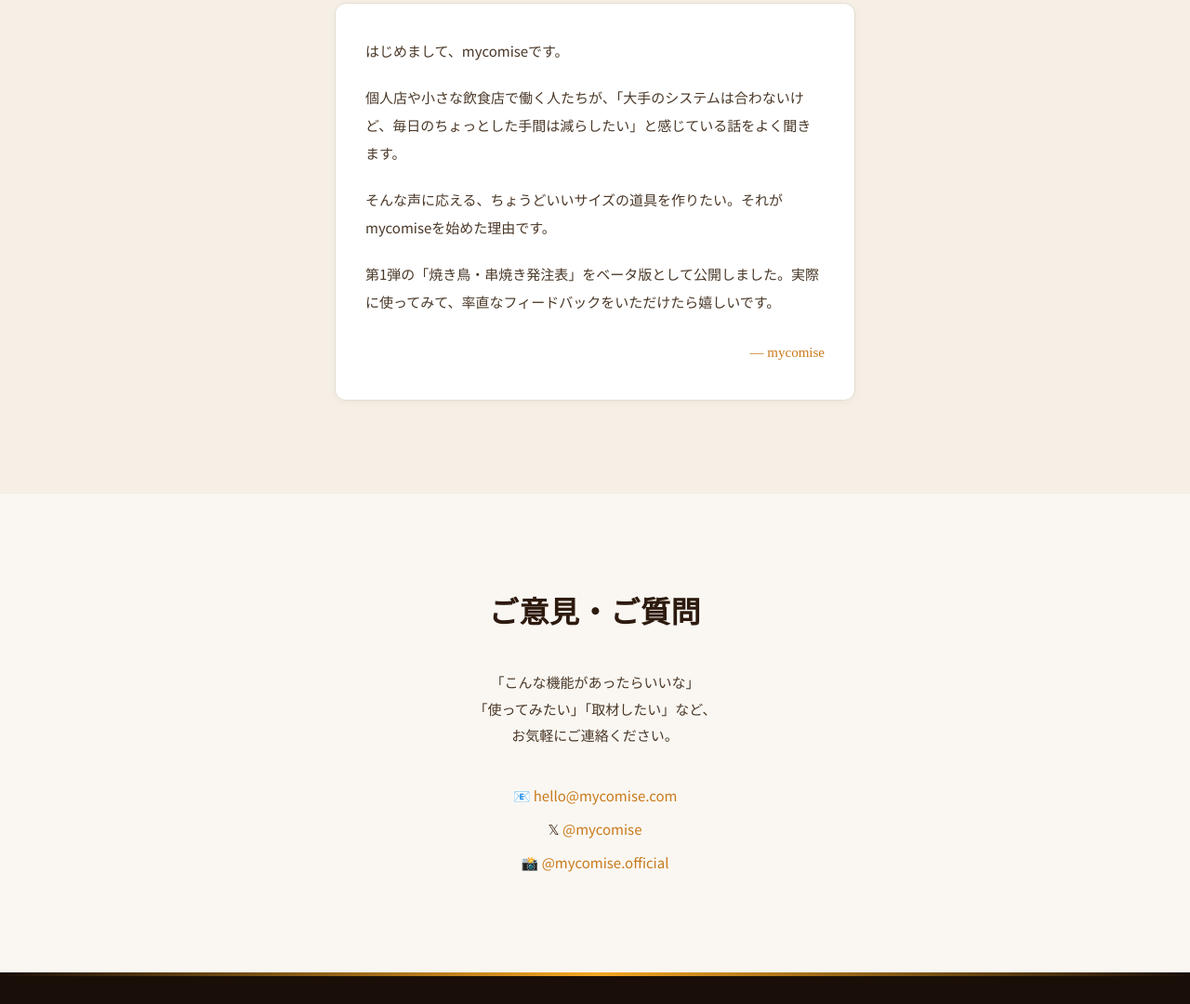
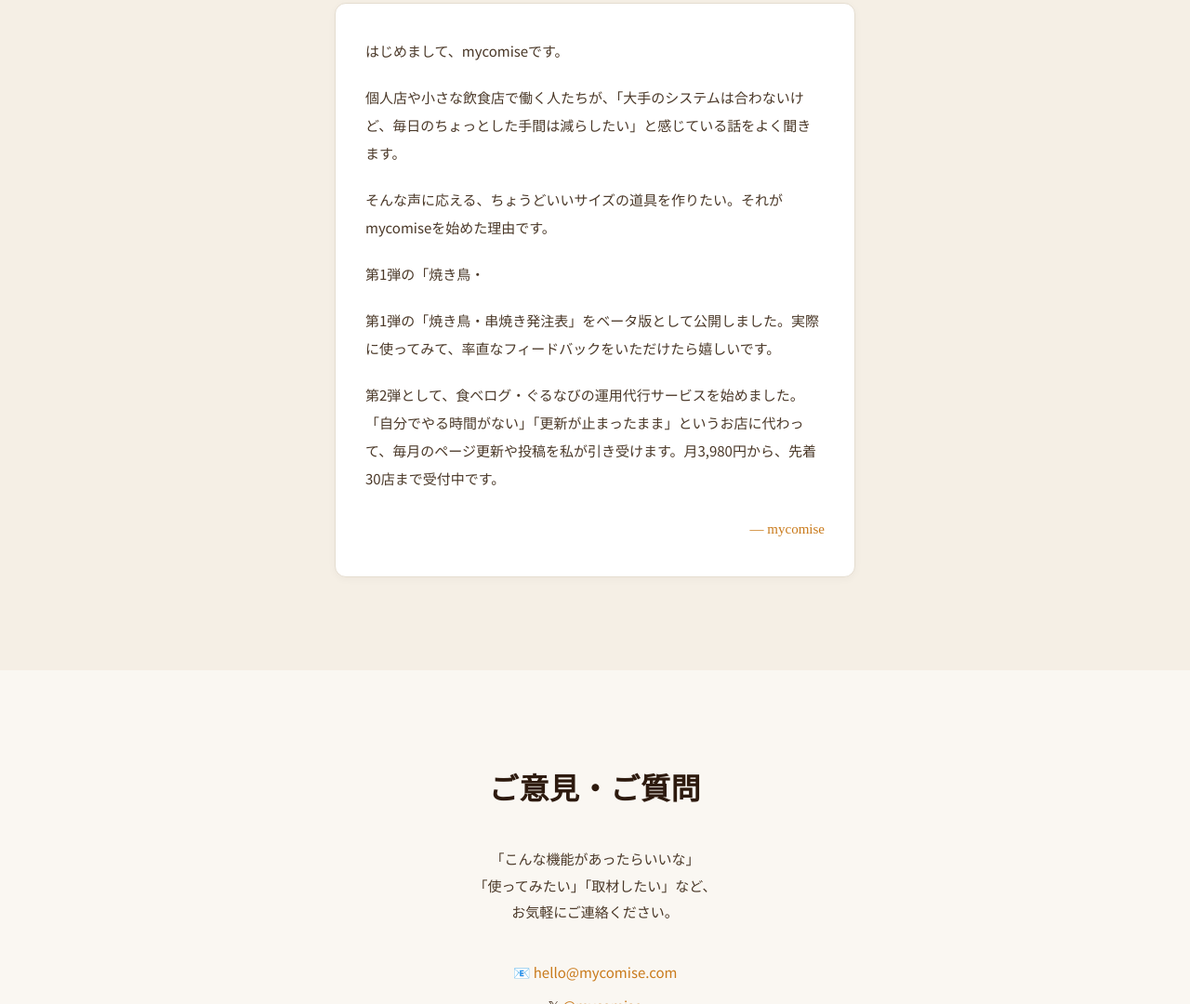
Before and after one commit to mycomise/mycomise-1p, a plain HTML site: page index.html in a window 1280 px wide. Shown: the part 6736-7816 px from the top of the page at 93% size. Drawn offline with Linux system fonts and the light colour scheme; a script that the page names is missing.

Commit message:
Update index.html

```diff
--- a/index.html
+++ b/index.html
@@ -372,7 +372,8 @@
         <p>はじめまして、mycomiseです。</p>
         <p>個人店や小さな飲食店で働く人たちが、「大手のシステムは合わないけど、毎日のちょっとした手間は減らしたい」と感じている話をよく聞きます。</p>
         <p>そんな声に応える、ちょうどいいサイズの道具を作りたい。それがmycomiseを始めた理由です。</p>
-        <p>第1弾の「焼き鳥・串焼き発注表」をベータ版として公開しました。実際に使ってみて、率直なフィードバックをいただけたら嬉しいです。</p>
+        <p>第1弾の「焼き鳥・        <p>第1弾の「焼き鳥・串焼き発注表」をベータ版として公開しました。実際に使ってみて、率直なフィードバックをいただけたら嬉しいです。</p>
+        <p>第2弾として、食べログ・ぐるなびの運用代行サービスを始めました。「自分でやる時間がない」「更新が止まったまま」というお店に代わって、毎月のページ更新や投稿を私が引き受けます。月3,980円から、先着30店まで受付中です。</p></p>
         <p class="signature">— mycomise</p>
       </div>
     </div>
```
